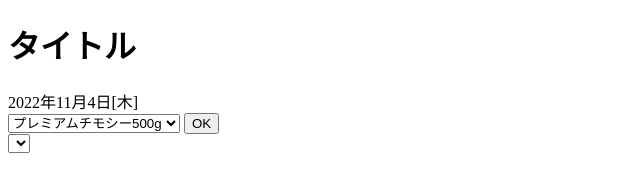
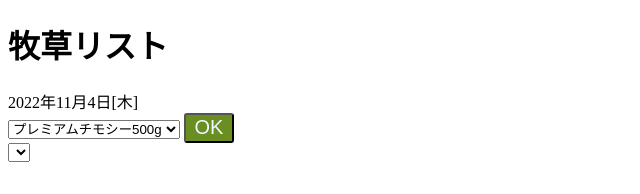
Before and after one commit to ayano1011/memo, a plain HTML site: page index.html in a window 1280 px wide. Shown: the whole page, without its empty margins (0-640 px from the left). Drawn offline with nearby package versions, Linux system fonts and the light colour scheme.

Commit message:
add file

```diff
--- /dev/null
+++ b/index.css
@@ -0,0 +1,10 @@
+#btn {
+    display: inline-block;
+    color: aliceblue;
+    background-color: olivedrab;
+    border-radius: 3px;
+    height: 30px;
+    width: 50px;
+    font-size: 20px;
+
+}
--- a/index.html
+++ b/index.html
@@ -6,10 +6,12 @@
     <meta http-equiv="X-UA-Compatible" content="IE=edge">
     <meta name="viewport" content="width=device-width, initial-scale=1.0">
     <title>草管理</title>
+    <link rel="stylesheet" href="index.css">
+
 </head>
 
 <body>
-    <h1>タイトル</h1>
+    <h1>牧草リスト</h1>
     <div id="calendar" class="calendar"></div>
     <select name="kind_of_hay" id="kind_of_hay">
         <option value="hay1">プレミアムチモシー500g</option>
@@ -62,7 +64,7 @@
 
         const jsonDate = localStorage.getItem("memo");
         const data = JSON.parse(jsonDate);
-        console.log(data)
+        console.log(data);
 
 
 
```
Also changed, not shown: memo_of_hay/memo_of_hay.css (deleted).
